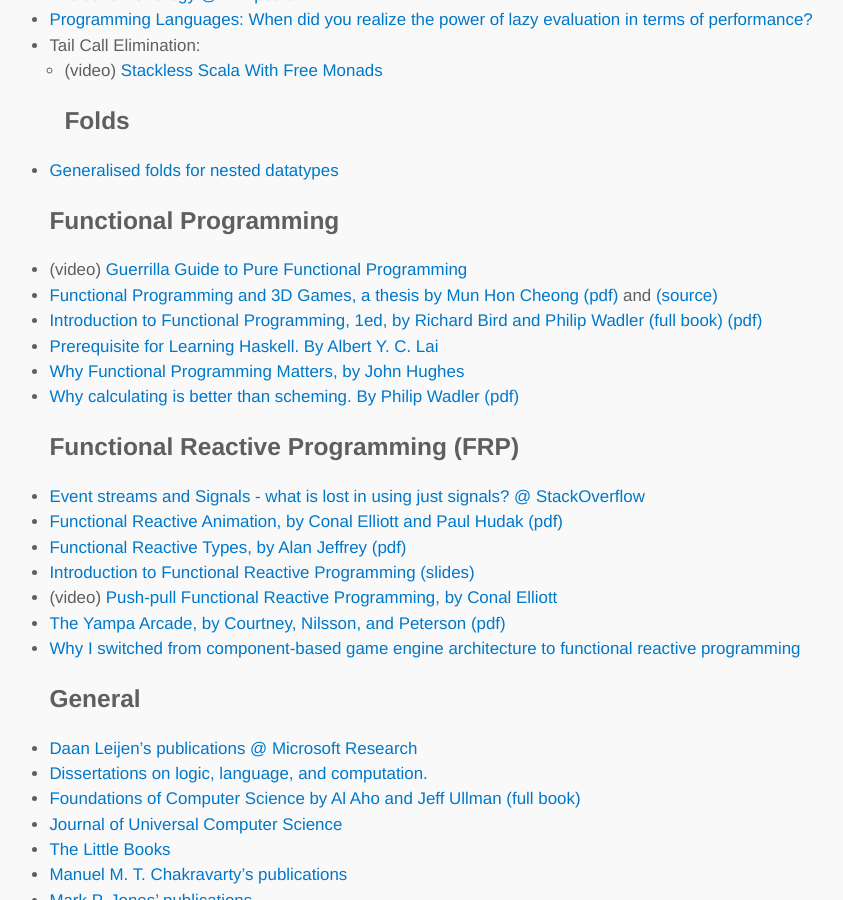
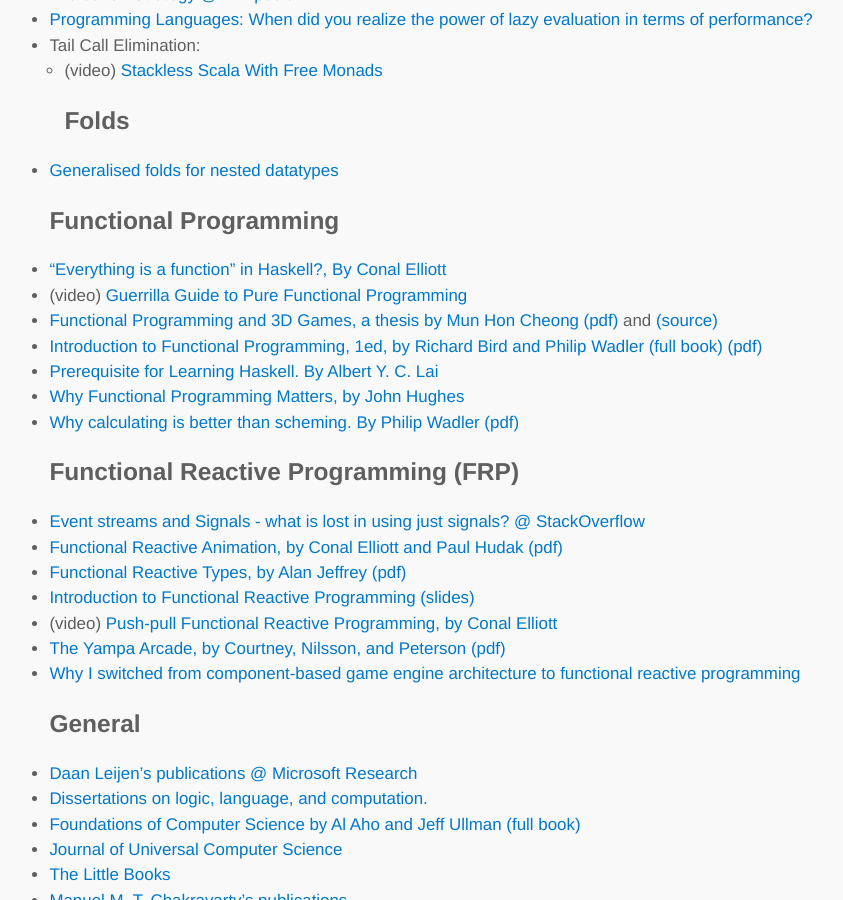
Before and after one commit to lambdatoast/lambdatoast.github.com, a Jekyll site: the page built from cs-resources/index.md, in a window 1280 px wide and 900 px high, scrolled down 3045 px. Shown: the whole window, without its empty margins (200-1043 px from the left). Built offline with Jekyll 4.4.1, drawn with Linux system fonts in a browser that asks for light colours.

Commit message:
Add link to Conal's post on functions in Haskell.

```diff
--- a/cs-resources/index.md
+++ b/cs-resources/index.md
@@ -103,6 +103,7 @@
 ## Folds
   - [Generalised folds for nested datatypes](http://www.cs.ox.ac.uk/richard.bird/online/BirdPaterson99Generalised.pdf)
 ## Functional Programming
+  - ["Everything is a function" in Haskell?, By Conal Elliott](http://conal.net/blog/posts/everything-is-a-function-in-haskell)
   - (video) [Guerrilla Guide to Pure Functional Programming](http://vimeo.com/20293743)
   - [Functional Programming and 3D Games, a thesis by Mun Hon Cheong (pdf)](http://www.cse.unsw.edu.au/~pls/thesis/munc-thesis.pdf) and [(source)](http://www.haskell.org/haskellwiki/Frag)
   - [Introduction to Functional Programming, 1ed, by Richard Bird and Philip Wadler (full book) (pdf)](http://www.nlda-tw.nl/janmartin/vakken/TFIT/Extra%20materiaal/Bird_Wadler.%20Introduction%20to%20Functional%20Programming.1ed.pdf)
```
